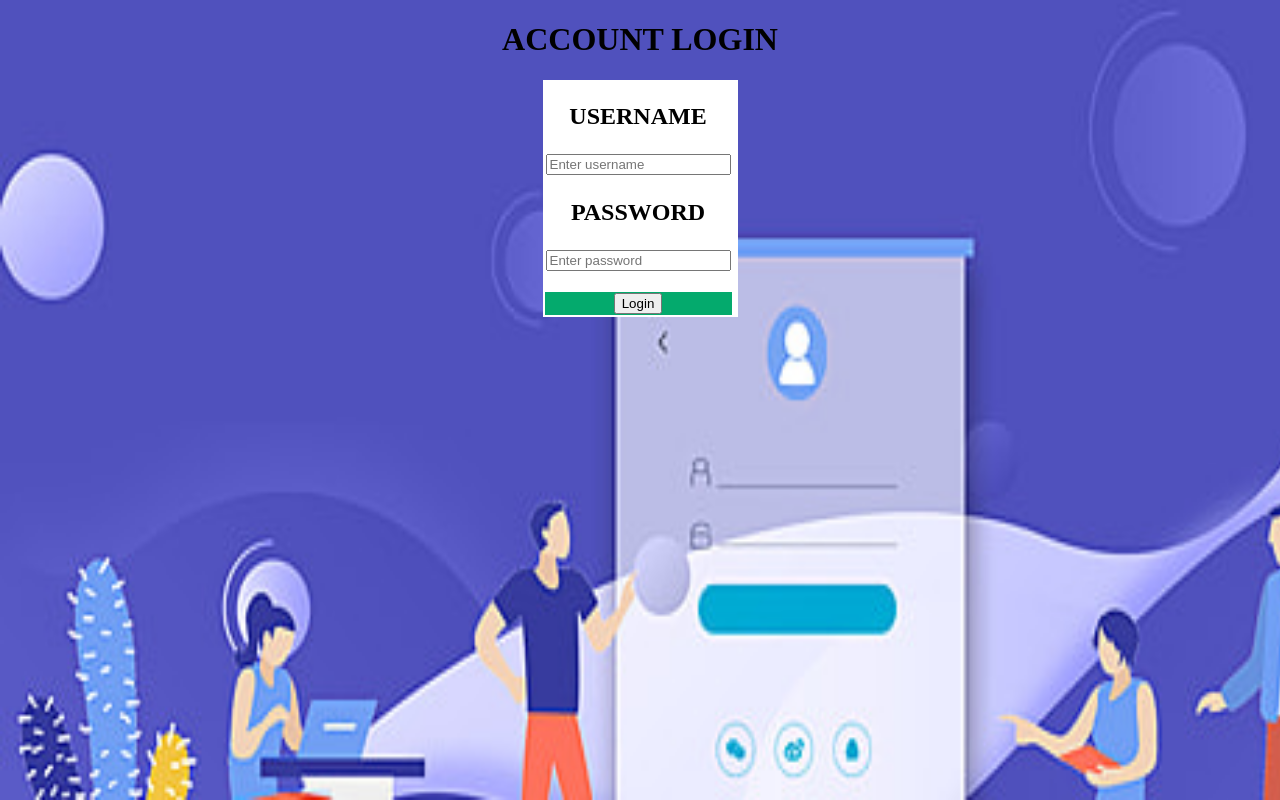
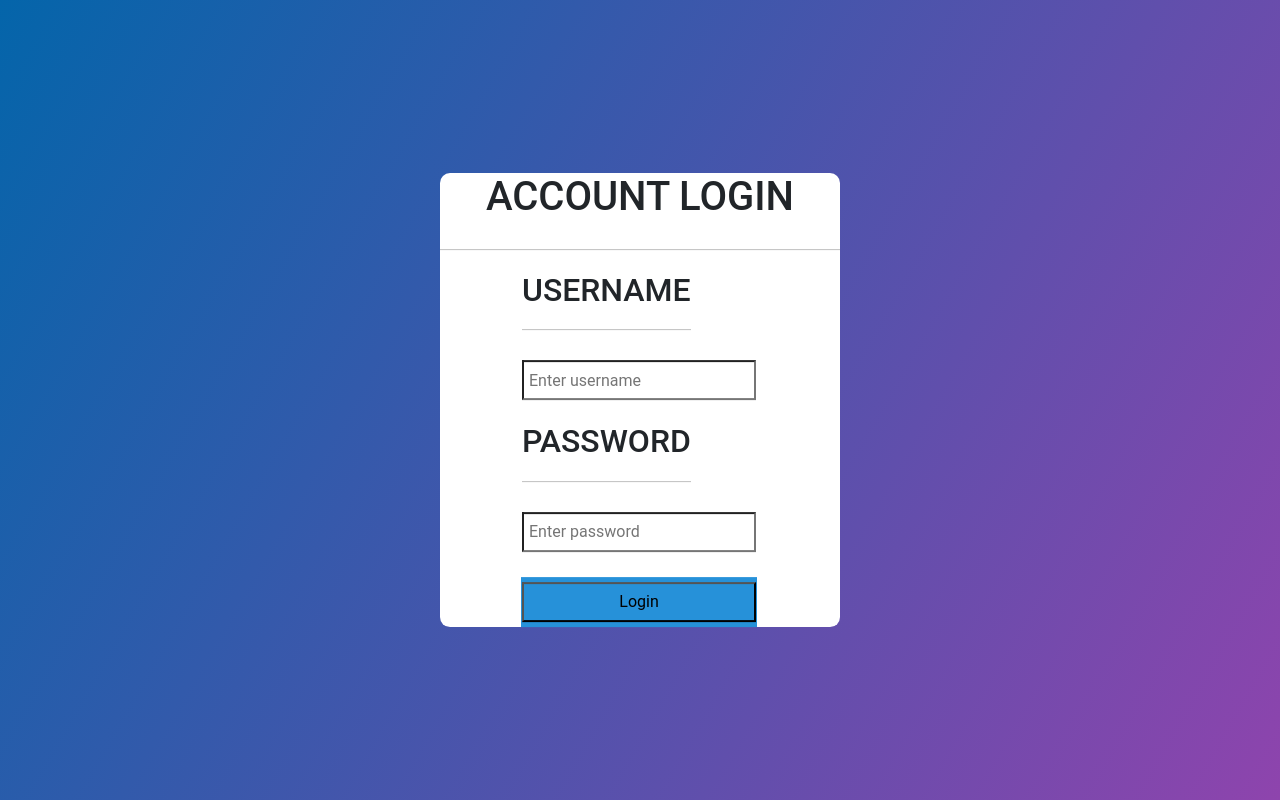
Before and after one commit to agrawaljay12/co, a plain HTML site: page index.html in a window 1280 px wide. Drawn offline with nearby package versions, Linux system fonts and the light colour scheme.

Commit message:
update code

```diff
--- a/index.html
+++ b/index.html
@@ -2,8 +2,11 @@
 <html lang="en">
 <head>
         <title>login page </title>
-        <link rel="stylesheet" href="mycss.css">
-        <script>
+        <meta charset="utf-8">
+    <meta name="viewport" content="width=device-width, initial-scale=1, shrink-to-fit=no">
+        <link rel="stylesheet" href="https://cdn.jsdelivr.net/npm/bootstrap@4.4.1/dist/css/bootstrap.min.css" integrity="sha384-Vkoo8x4CGsO3+Hhxv8T/Q5PaXtkKtu6ug5TOeNV6gBiFeWPGFN9MuhOf23Q9Ifjh" crossorigin="anonymous">
+         <link rel="stylesheet" href="mycss.css">
+         <script>
             function validation()
             {
                 var name=document.form.username.value;
@@ -22,25 +25,34 @@
         </script>
 </head>
 <body>
-    <h1 align="center"> ACCOUNT LOGIN </h1>
-    <form method ="post" onsubmit="return validation()" name="form">
-        <table align="center">
-            <tr>
+    <div class="center">
+    <div class="login">
+        <h1 align="center"> ACCOUNT LOGIN </h1>
+    </div>
+    <div class="username">
+        <form method ="post" onsubmit="return validation()" name="form">
+            <table align="center">
+           <div> <tr>
                <th> <label> <h2> USERNAME </h2> </label></th>
              </tr>
              <tr>
                 <th><input  type="text" placeholder="Enter username" name="username"><th>
               </tr>
+              </div>
+              <div class="password">
               <tr>
                 <th><label> <h2> PASSWORD </h2></label></th>
                </tr>
                <tr>
                     <th><input type="password" placeholder="Enter password" name="password"><br><br></th>
                </tr>
+               </div>
                 <tr id="bgcolor">
                     <th><input type="submit" value="Login"></th>
                 </tr>
           </table>
     </form>
+    </div>
+    </div>
 </body>
 </html>
--- a/mycss.css
+++ b/mycss.css
@@ -1,15 +1,61 @@
 body
 {
-    background-image: url("image3.jpg");
-    background-repeat:no-repeat;
-    background-size:1550px 1000px;
+    margin: 0;
+    padding: 0;
+    font-family: 'Roboto', sans-serif;
+    background: linear-gradient(120deg,#0465aa,#8e44ad);
+    height: 100vh;
+    overflow:hidden
 }
-#bgcolor
-{
-    background-color: #04AA6D;
+.center{
+    position:absolute;
+    top: 50%;
+    left: 50%;
+    transform: translate(-50%, -50%);
+    width: 400px;
+    background: rgb(255, 255, 255);
+    border-radius: 10px;
+}
+.login{
+    text-align: center;
+    padding: 0 0 20px 0;
+    border-bottom: 1px solid silver;
+}
+.username h2{
+    text-align: center;
+    padding: 0 0 20px 0;
+    border-bottom: 1px solid silver;
+    position: relative;
+    margin : 20px 0;
+}
+.username input{
     width: 100%;
+    padding: 0 5px;
+    height: 40px;
+    font-size: 16px;
+    background: none;
+    outline: none;
 }
-table
-{
-    background-color: white;
+.password h2{
+    text-align: center;
+    padding: 0 0 20px 0;
+    border-bottom: 1px solid silver;
+    position: relative;
+    margin : 20px 0;
 }
+#bgcolor{
+    width: 100%;
+    height: 50px;
+    background: #2691d9;
+    background: 2px solid;
+    border-radius: 25px;
+    font-size: 18px;
+    color: aliceblue;
+    font-weight: 700;
+    cursor: pointer;
+    outline: none;
+}
+#bgcolor:hover{
+    border-color: #2691d9;
+    transition: .5s;
+}
```
